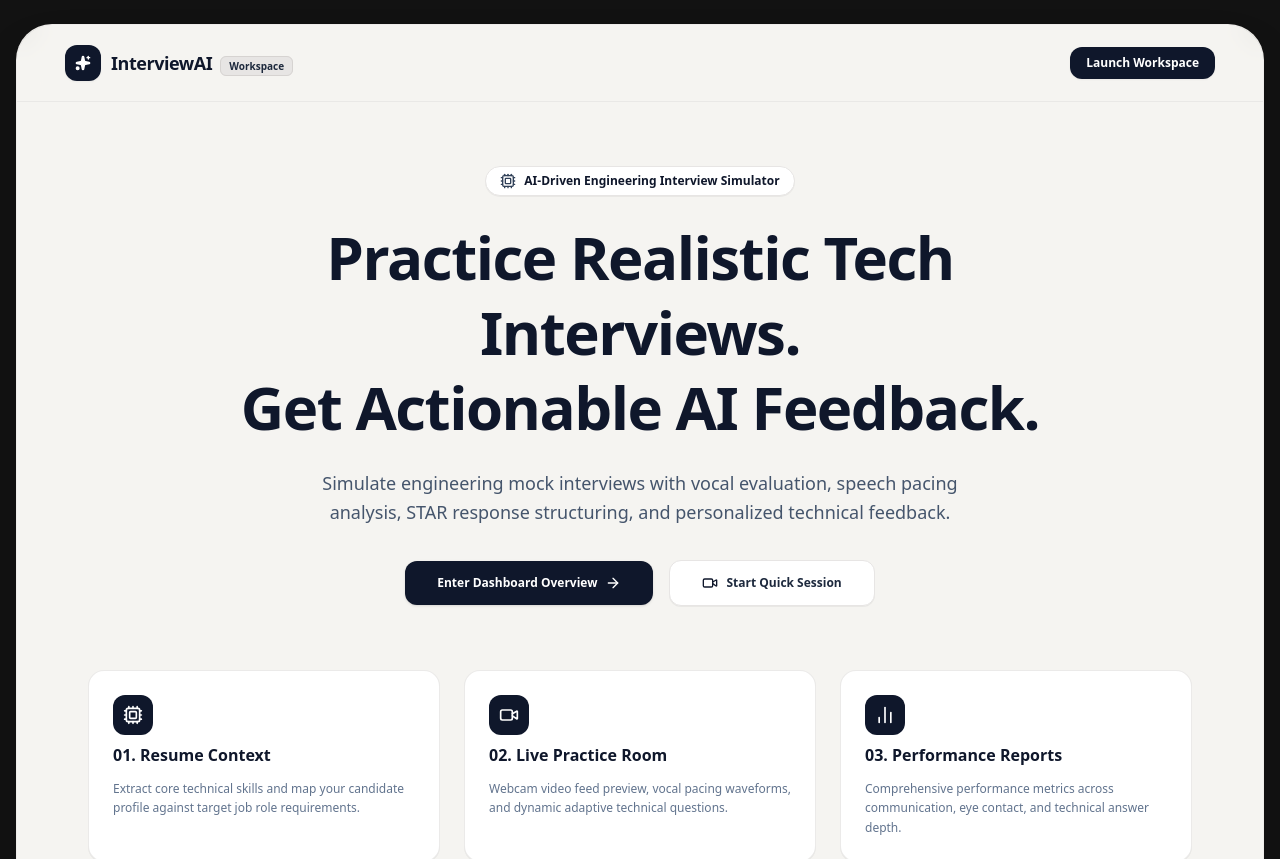
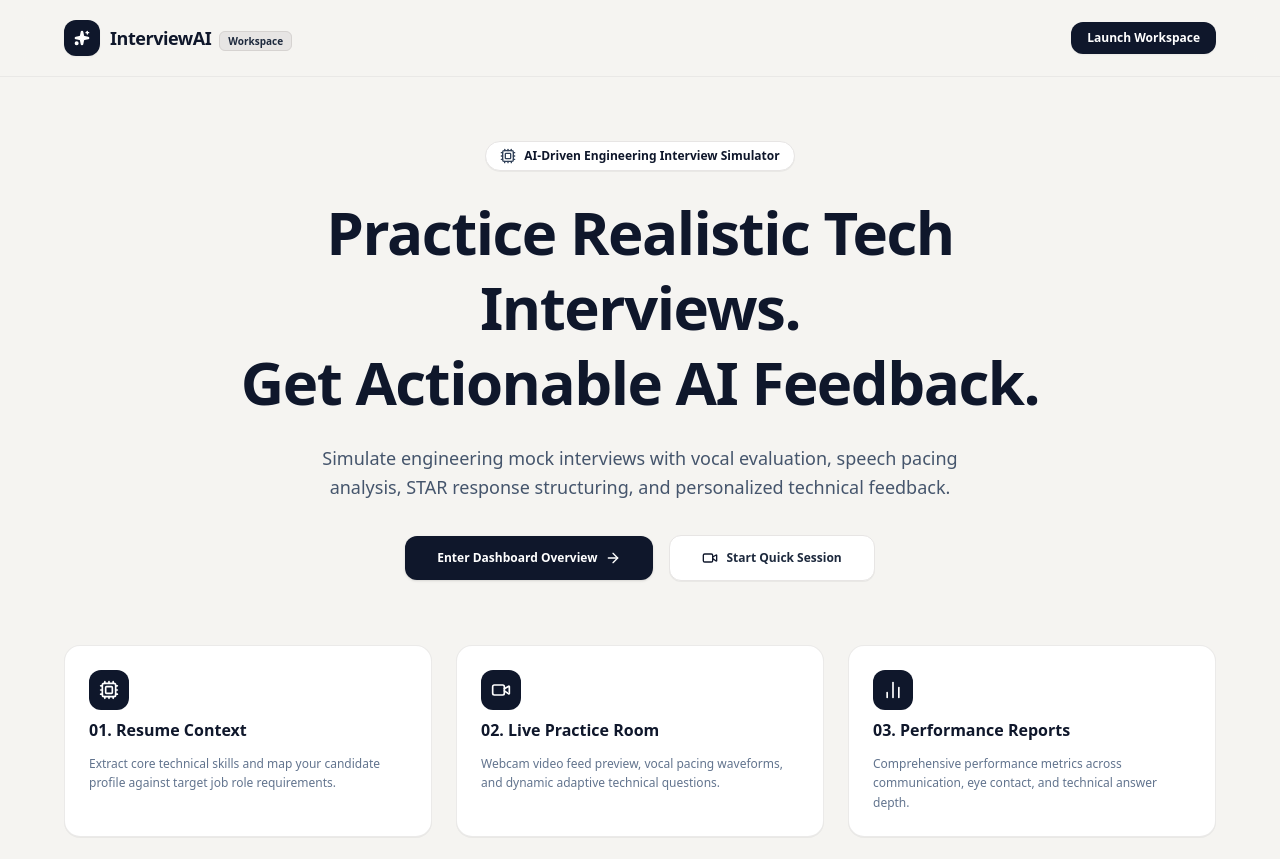
Before and after one commit to Atharva0393/interview-ai, a Next.js app: page / in a window 1280 px wide. Shown: the top 859 px of the page. Built offline with nearby package versions, Linux system fonts and the light colour scheme.

Commit message:
style(layout): expand landing page and application shell to full-viewport edge-to-edge layout

```diff
--- a/src/app/globals.css
+++ b/src/app/globals.css
@@ -2,7 +2,7 @@
 
 @layer base {
   :root {
-    --bg-outer: #121212;
+    --bg-outer: #f5f4f1;
     --bg-canvas: #f5f4f1;
     --bg-surface: #ffffff;
     --bg-surface-subtle: #ebe9e4;
@@ -25,7 +25,7 @@
 }
 
 body {
-  background-color: var(--bg-outer);
+  background-color: var(--bg-canvas);
   color: var(--text-primary);
   font-family: system-ui, -apple-system, BlinkMacSystemFont, 'Segoe UI', Roboto, Oxygen, Ubuntu, Cantarell, 'Open Sans', 'Helvetica Neue', sans-serif;
   min-height: 100vh;
@@ -39,14 +39,14 @@ body {
   height: 6px;
 }
 ::-webkit-scrollbar-track {
-  background: var(--bg-outer);
+  background: var(--bg-canvas);
 }
 ::-webkit-scrollbar-thumb {
-  background: #333333;
+  background: #d4d0c7;
   border-radius: 9999px;
 }
 ::-webkit-scrollbar-thumb:hover {
-  background: #555555;
+  background: #b5b0a4;
 }
 
 /* Premium Monochrome Surface Card Styling */
--- a/src/app/page.tsx
+++ b/src/app/page.tsx
@@ -7,14 +7,9 @@ import { AnalysisDimensions } from "@/components/ui/analysis-dimensions";
 
 export default function LandingPage() {
   return (
-    <div className="min-h-screen bg-[#121212] text-slate-900 flex flex-col justify-between p-0 lg:p-4 selection:bg-stone-800 selection:text-white font-sans">
-      {/* Soft atmospheric background ambient glow */}
-      <div className="fixed top-0 left-1/2 -translate-x-1/2 w-full max-w-6xl h-96 bg-gradient-to-b from-white/[0.03] to-transparent pointer-events-none -z-10" />
-
-      {/* Main Presentation Surface Canvas */}
-      <div className="flex-1 max-w-7xl w-full mx-auto bg-[#f5f4f1] lg:rounded-[36px] border-t lg:border border-stone-200/50 shadow-2xl overflow-hidden flex flex-col justify-between my-0 lg:my-2">
+    <div className="min-h-screen w-full bg-[#f5f4f1] text-slate-900 flex flex-col justify-between selection:bg-stone-800 selection:text-white font-sans">
       {/* Landing Header Bar */}
-        <header className="px-6 lg:px-12 py-5 flex items-center justify-between border-b border-stone-200/80 bg-[#f5f4f1]/90 backdrop-blur-md sticky top-0 z-50">
+      <header className="w-full px-6 md:px-10 lg:px-16 py-5 flex items-center justify-between border-b border-stone-200/80 bg-[#f5f4f1]/90 backdrop-blur-md sticky top-0 z-50">
         <div className="flex items-center gap-2.5">
           <div className="w-9 h-9 rounded-xl bg-slate-900 text-white flex items-center justify-center shadow-xs">
             <Sparkles className="w-4 h-4 fill-current text-white" />
@@ -38,8 +33,8 @@ export default function LandingPage() {
       </header>
 
       {/* Hero Body */}
-        <main className="max-w-6xl mx-auto px-6 py-16 text-center space-y-16 flex-1 flex flex-col justify-center">
-          <div className="space-y-6 max-w-4xl mx-auto">
+      <main className="w-full flex-1 flex flex-col justify-center px-6 md:px-10 lg:px-16 py-12 md:py-16 space-y-16">
+        <div className="space-y-6 max-w-4xl mx-auto text-center">
           <div className="inline-flex items-center gap-2 px-3.5 py-1.5 rounded-full bg-white border border-stone-200 text-xs font-semibold text-slate-900 mx-auto shadow-2xs">
             <Cpu className="w-4 h-4 text-slate-700" />
             <span>AI-Driven Engineering Interview Simulator</span>
@@ -73,7 +68,7 @@ export default function LandingPage() {
         </div>
 
         {/* Feature Highlights Grid */}
-          <div className="grid grid-cols-1 sm:grid-cols-3 gap-6 text-left">
+        <div className="max-w-6xl mx-auto w-full grid grid-cols-1 sm:grid-cols-3 gap-6 text-left">
           <div className="p-6 rounded-2xl bg-white border border-stone-200/80 shadow-2xs space-y-3">
             <div className="w-10 h-10 rounded-xl bg-slate-900 text-white flex items-center justify-center mb-2">
               <Cpu className="w-5 h-5" />
@@ -106,21 +101,20 @@ export default function LandingPage() {
         </div>
 
         {/* Integrated Product Feedback Loop Timeline */}
-          <div className="pt-8 border-t border-stone-200">
+        <div className="max-w-6xl mx-auto w-full pt-8 border-t border-stone-200">
           <HowItWorks />
         </div>
 
         {/* Integrated 5 Evaluation Dimensions Showcase */}
-          <div className="pt-8 border-t border-stone-200">
+        <div className="max-w-6xl mx-auto w-full pt-8 border-t border-stone-200">
           <AnalysisDimensions />
         </div>
       </main>
 
       {/* Footer */}
-        <footer className="py-6 px-8 border-t border-stone-200 text-center text-xs text-slate-500 bg-[#f5f4f1]">
+      <footer className="w-full py-6 px-6 md:px-10 lg:px-16 border-t border-stone-200 text-center text-xs text-slate-500 bg-[#f5f4f1]">
         InterviewAI • AI Driven Mock Interview Platform
       </footer>
     </div>
-    </div>
   );
 }
--- a/src/components/layout/app-shell.tsx
+++ b/src/components/layout/app-shell.tsx
@@ -7,10 +7,7 @@ import { PageHeader } from "./page-header";
 
 export function AppShell({ children }: { children: React.ReactNode }) {
   return (
-    <div className="min-h-screen bg-[#121212] text-slate-900 flex flex-col lg:flex-row relative selection:bg-stone-800 selection:text-white p-0 lg:p-3.5 gap-0 lg:gap-3.5 font-sans">
-      {/* Soft atmospheric ambient lighting */}
-      <div className="fixed top-0 left-1/2 -translate-x-1/2 w-full max-w-6xl h-80 bg-gradient-to-b from-white/[0.03] to-transparent pointer-events-none -z-10" />
-
+    <div className="min-h-screen w-full bg-[#f5f4f1] text-slate-900 flex flex-col lg:flex-row relative selection:bg-stone-800 selection:text-white font-sans">
       {/* Desktop Workspace Sidebar Navigation */}
       <AppSidebar />
 
@@ -18,7 +15,7 @@ export function AppShell({ children }: { children: React.ReactNode }) {
       <MobileNavigation />
 
       {/* Main Content Workspace Canvas */}
-      <div className="flex-1 flex flex-col min-w-0 min-h-screen lg:min-h-[calc(100vh-1.75rem)] bg-[#f5f4f1] lg:rounded-[32px] border-t lg:border border-stone-200/50 shadow-2xl overflow-hidden relative">
+      <div className="flex-1 flex flex-col min-w-0 min-h-screen bg-[#f5f4f1] relative">
         <PageHeader />
         <main className="flex-1 p-4 sm:p-6 lg:p-8 max-w-7xl w-full mx-auto">
           {children}
--- a/src/components/layout/app-sidebar.tsx
+++ b/src/components/layout/app-sidebar.tsx
@@ -36,7 +36,7 @@ export function AppSidebar() {
   const pathname = usePathname();
 
   return (
-    <aside className="hidden lg:flex flex-col w-64 h-[calc(100vh-1.75rem)] sticky top-3.5 bg-[#121212] text-stone-300 z-40 select-none rounded-[24px] border border-white/5 p-4 flex-shrink-0">
+    <aside className="hidden lg:flex flex-col w-64 h-screen sticky top-0 bg-[#121212] text-stone-300 z-40 select-none border-r border-stone-800/80 p-4 flex-shrink-0">
       {/* Brand Logo Header */}
       <div className="pb-5 pt-2 px-2 flex items-center justify-between border-b border-white/10">
         <Link href="/dashboard" className="flex items-center gap-2.5 group">
```
Lines whose indentation alone changed are shown as unchanged.
